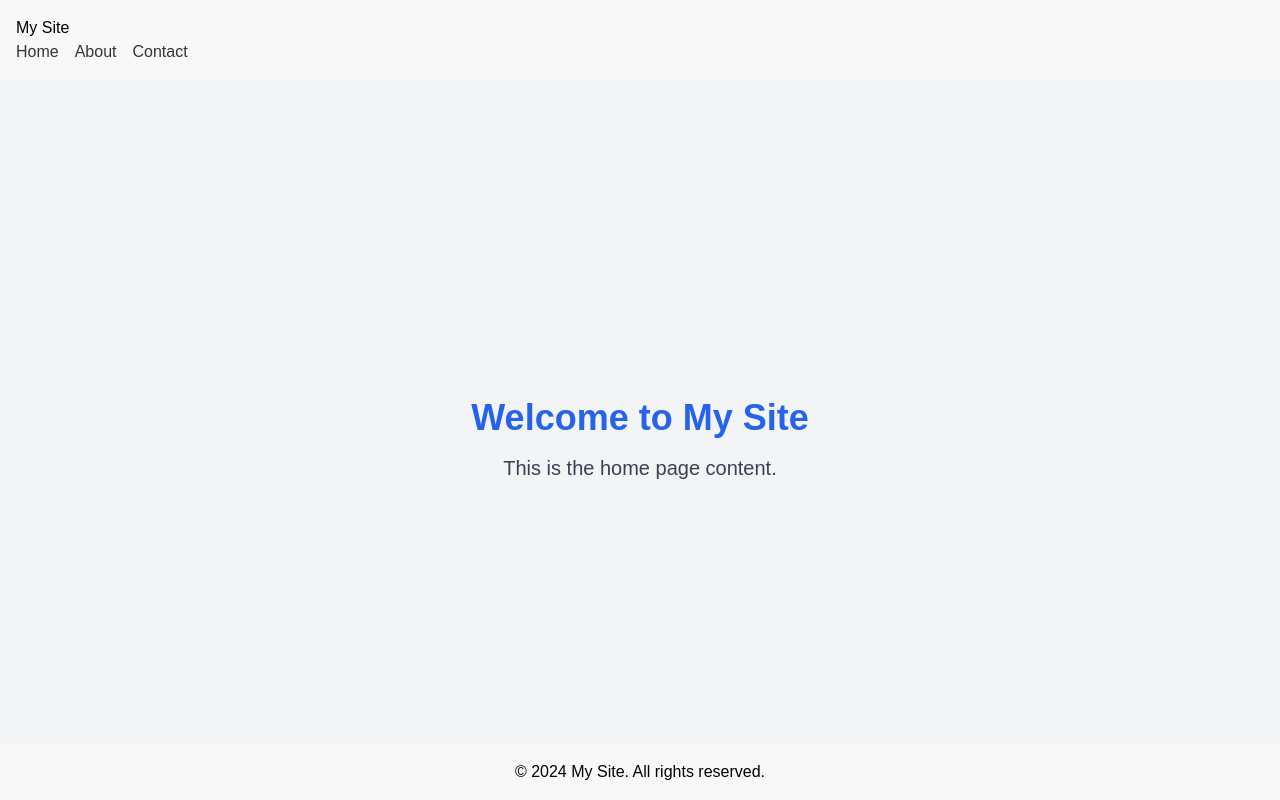
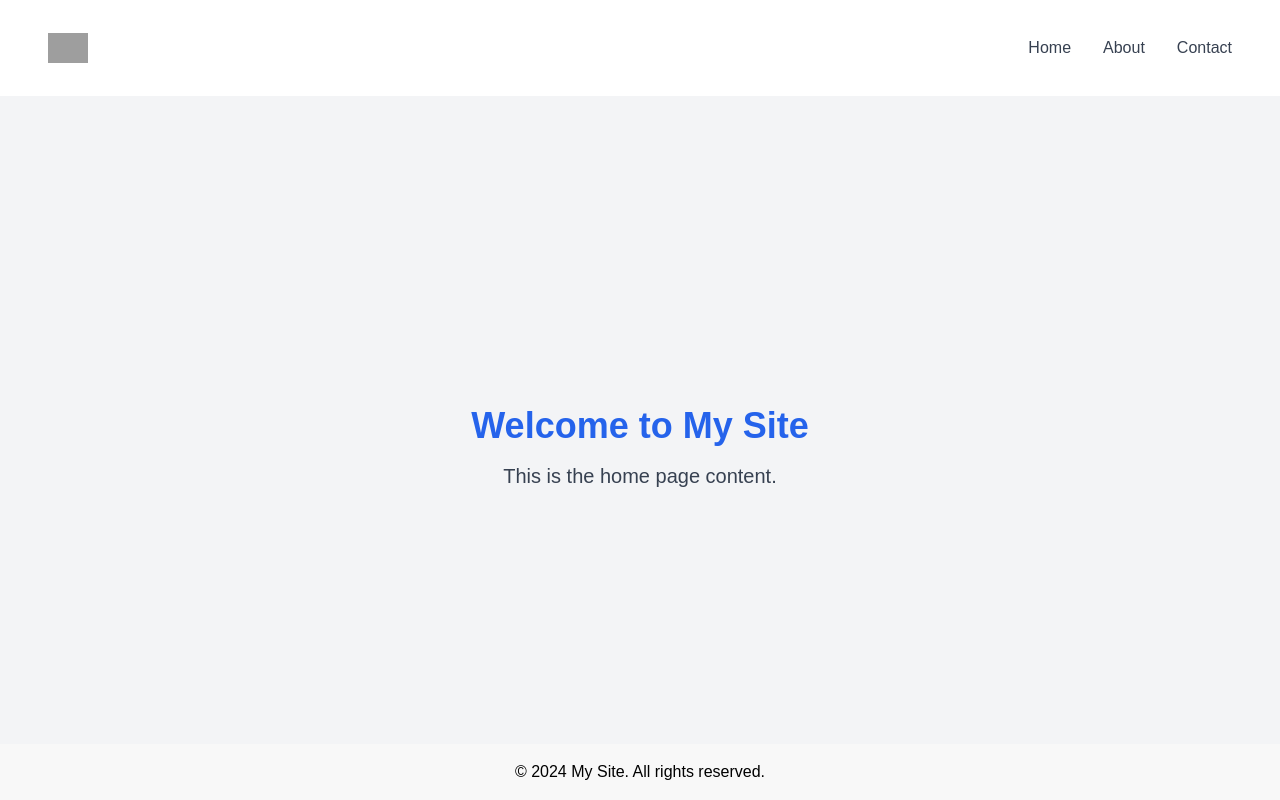
Before and after one commit to 0xprop/0xp, a Next.js app: page / in a window 1280 px wide. Built offline with nearby package versions, Linux system fonts and the light colour scheme; grey boxes are pictures that could not be loaded.

Commit message:
Add Tailwind CSS and update home page layout

```diff
--- a/components/header.js
+++ b/components/header.js
@@ -1,11 +1,50 @@
+import { useState } from 'react';
 import Link from 'next/link';
-import Nav from './nav';
+import Image from 'next/image';
 
 export default function Header() {
+  const [isMenuOpen, setIsMenuOpen] = useState(false);
+
   return (
-    <header>
-      <h1>My Site</h1>
-      <Nav />
+    <header className="bg-white shadow-md">
+      <div className="container mx-auto px-4 sm:px-6 lg:px-8">
+        <div className="flex justify-between items-center h-16">
+          {/* Logo */}
+          <div className="flex-shrink-0">
+            <Link href="/">
+              <Image src="/logo.png" alt="Logo" width={40} height={40} />
+            </Link>
+          </div>
+
+          {/* Desktop Navigation Menu */}
+          <nav className="hidden md:flex space-x-4">
+            <Link href="/" className="text-gray-700 hover:text-blue-600">Home</Link>
+            <Link href="/about" className="text-gray-700 hover:text-blue-600">About</Link>
+            <Link href="/contact" className="text-gray-700 hover:text-blue-600">Contact</Link>
+          </nav>
+
+          {/* Mobile menu button */}
+          <div className="md:hidden">
+            <button
+              onClick={() => setIsMenuOpen(!isMenuOpen)}
+              className="text-gray-700 hover:text-blue-600"
+            >
+              <svg className="h-6 w-6" fill="none" viewBox="0 0 24 24" stroke="currentColor">
+                <path strokeLinecap="round" strokeLinejoin="round" strokeWidth={2} d="M4 6h16M4 12h16M4 18h16" />
+              </svg>
+            </button>
+          </div>
+        </div>
+
+        {/* Mobile Navigation Menu */}
+        {isMenuOpen && (
+          <nav className="md:hidden py-4">
+            <Link href="/" className="block py-2 text-gray-700 hover:text-blue-600">Home</Link>
+            <Link href="/about" className="block py-2 text-gray-700 hover:text-blue-600">About</Link>
+            <Link href="/contact" className="block py-2 text-gray-700 hover:text-blue-600">Contact</Link>
+          </nav>
+        )}
+      </div>
     </header>
   );
 }
```
